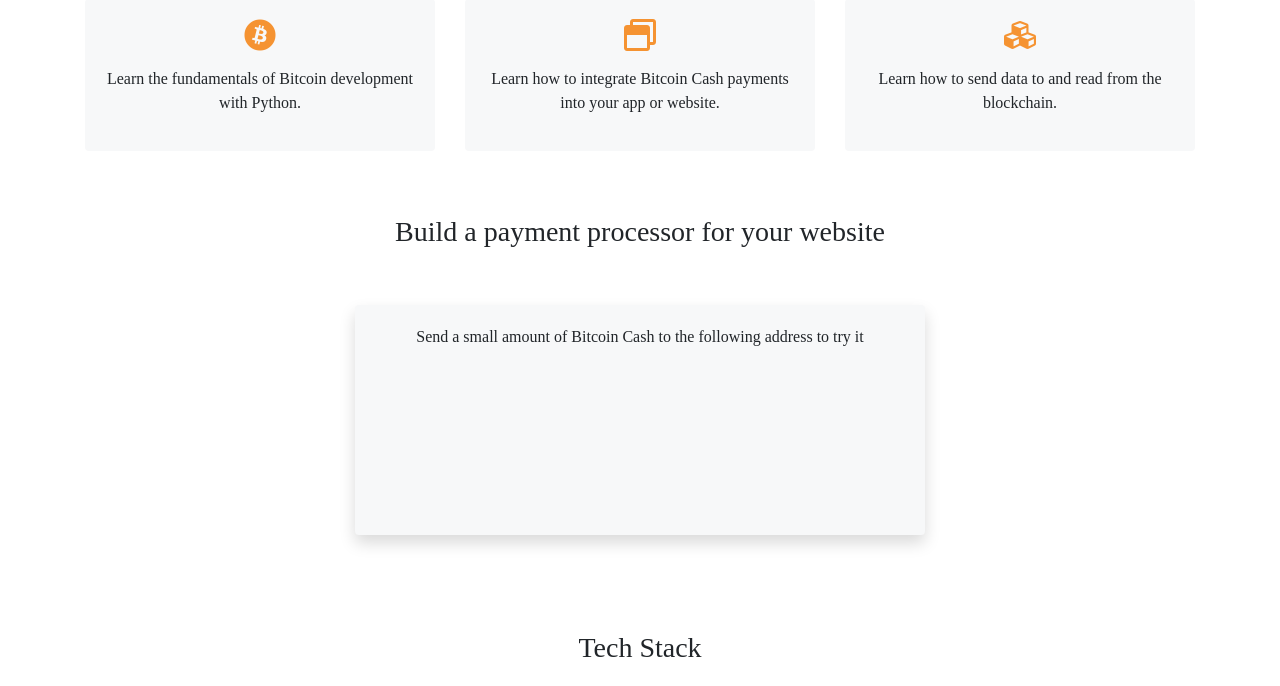
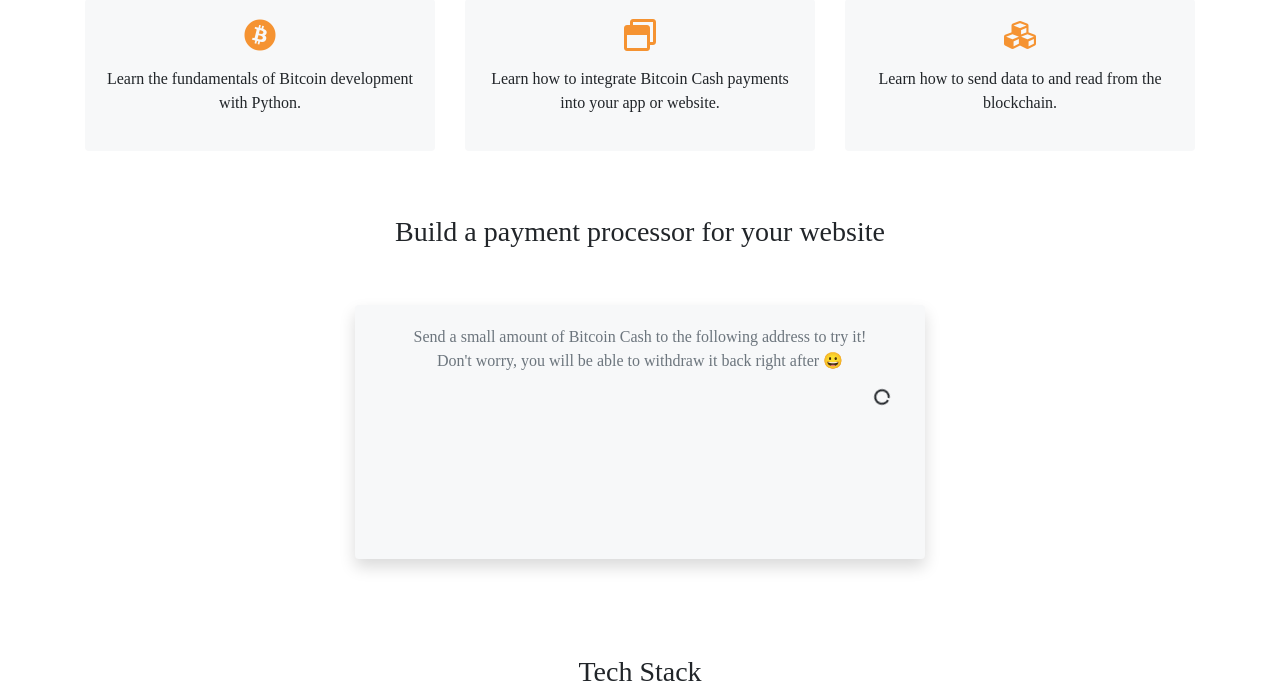
Before and after one commit to merc1er/bitcoin-python-class, a Flask app: template templates/index.html in a window 1280 px wide. Shown: the part 619-1305 px from the top of the page. Run offline with Flask 2, Linux system fonts and the light colour scheme; the template is opened without the code that fills it, so the values that code supplies are empty; some libraries are stand-ins or nearby versions; some web fonts are replaced.

Commit message:
Added spinner loading logo

```diff
--- a/templates/index/goal.html
+++ b/templates/index/goal.html
@@ -6,7 +6,13 @@
     <div class="col-sm-10 col-md-8 col-lg-6 text-center card shadow">
       <div class="card-body">
 
-        <p>Send a small amount of Bitcoin Cash to the following address to try it</p>
+        <p class="text-muted">
+          Send a small amount of Bitcoin Cash to the following address to try it!
+          <br>
+          Don't worry, you will be able to withdraw it back right after 😀
+        </p>
+
+        <i class="fas fa-circle-notch fa-spin float-right"></i>
 
         <script src="/static/js/qrcode.js"></script>
         <a href="{{ address }}">
```
